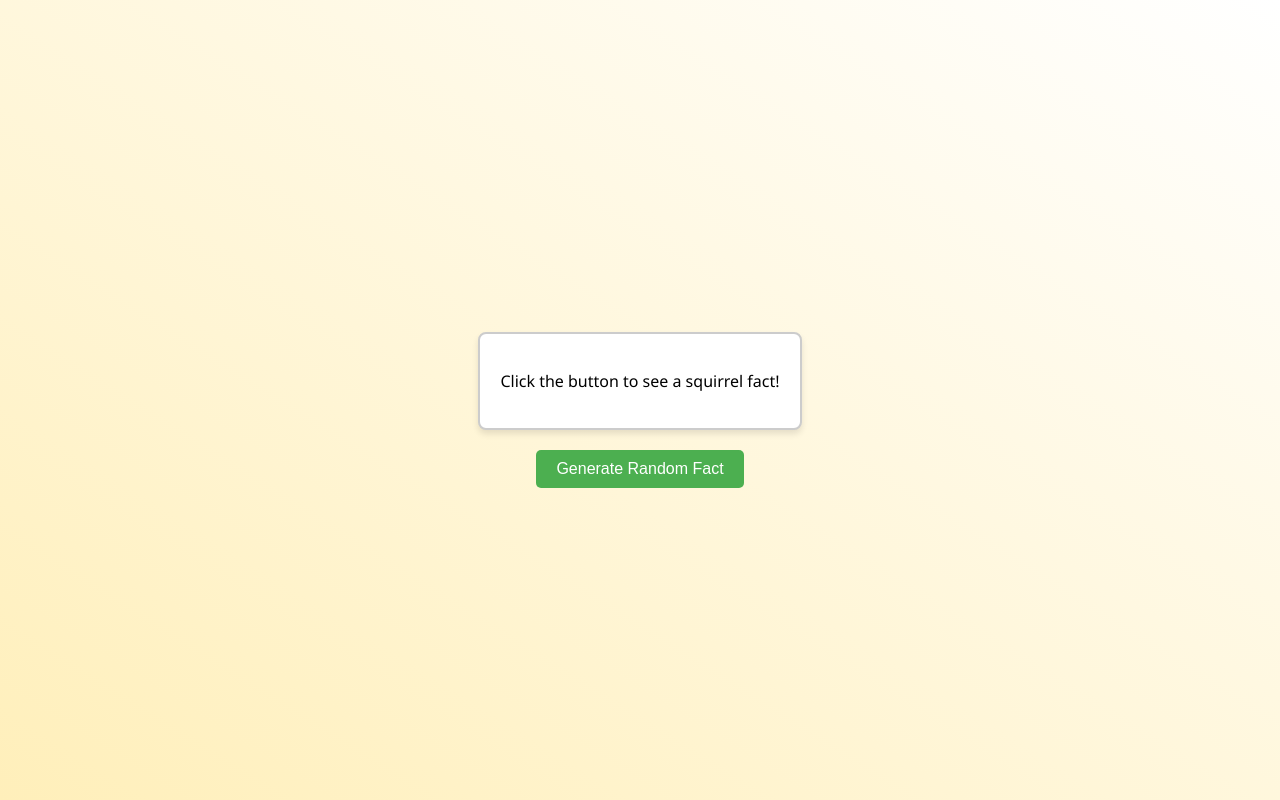
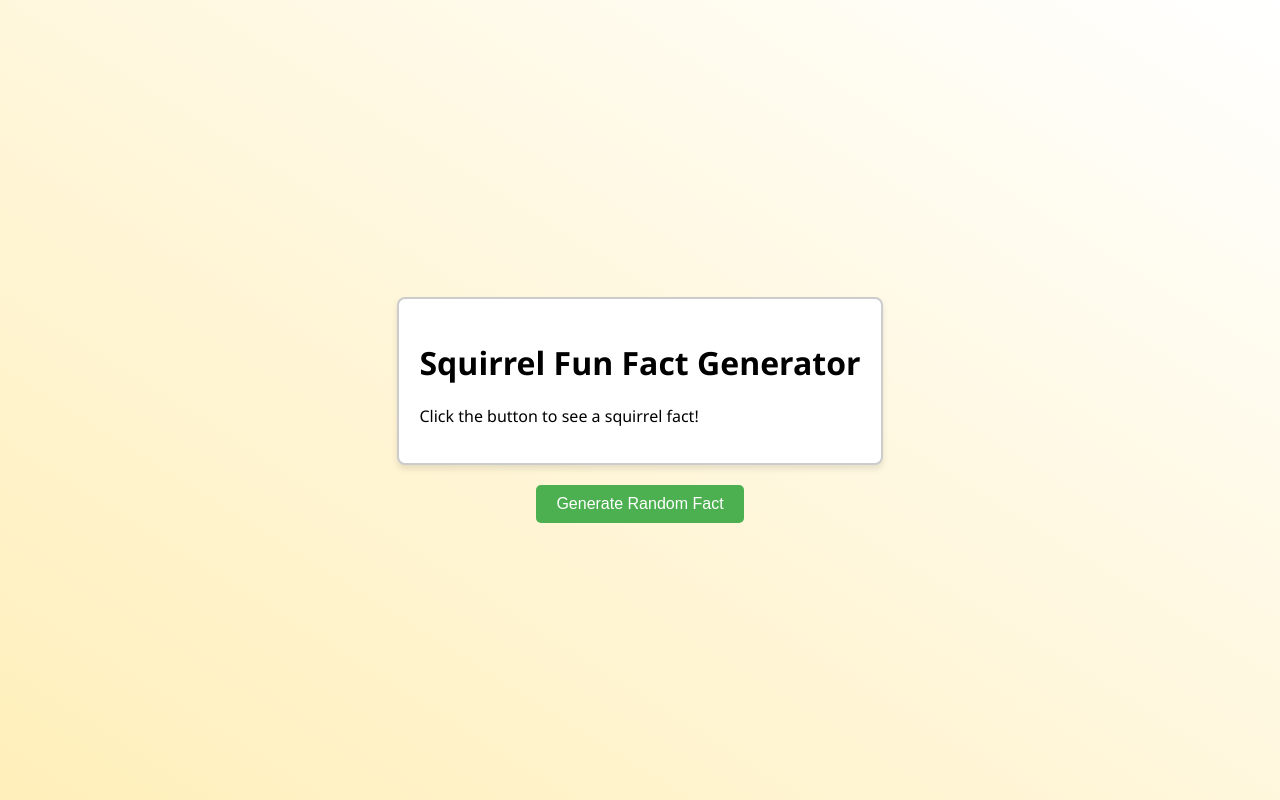
Before and after one commit to Pooja-Malpekar/FunFactGenrator, a plain HTML site: page index.html in a window 1280 px wide. Drawn offline with Linux system fonts and the light colour scheme.

Commit message:
Update index.html #2

```diff
--- a/index.html
+++ b/index.html
@@ -65,6 +65,7 @@
 </head>
 <body>
     <div id="factContainer" class="fact-container">
+        <h1>Squirrel Fun Fact Generator </h1>
         <p id="factText">Click the button to see a squirrel fact!</p>
     </div>
     <button id="factButton" class="fact-button">Generate Random Fact</button>
```
